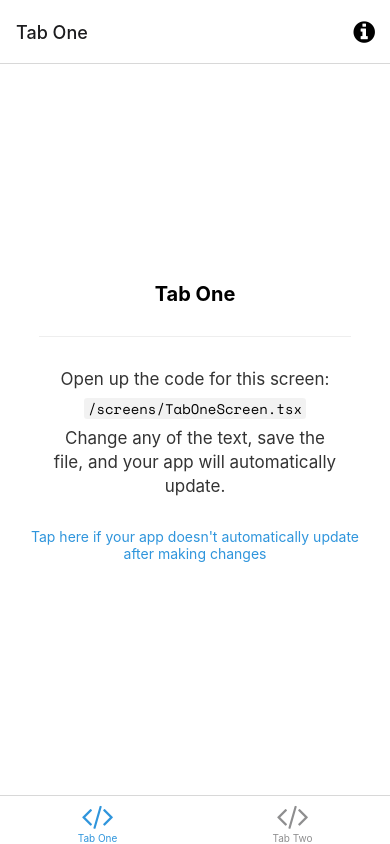
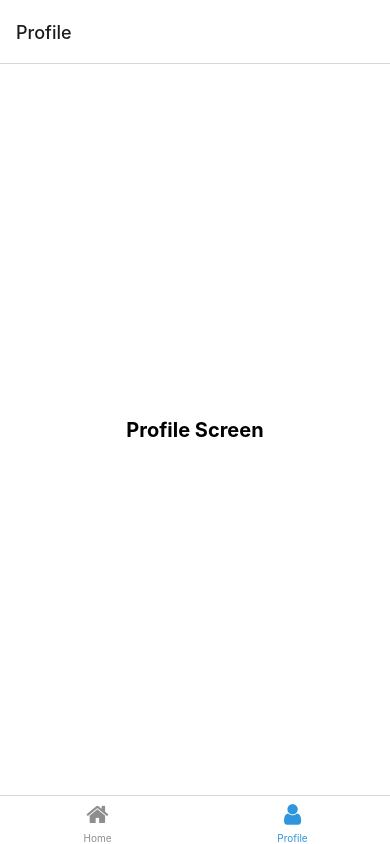
Before and after one commit to dwghdev/PinterestClone, a React Native app: screen /Profile in a window 390 px wide. Built offline with nearby package versions, Linux system fonts and the light colour scheme; what expo-linking would draw is missing.

Commit message:
Pin Component

```diff
--- /dev/null
+++ b/components/Pin.tsx
@@ -0,0 +1,59 @@
+import { View, Image, Text, StyleSheet, Pressable } from "react-native";
+import { AntDesign } from "@expo/vector-icons";
+import { useState, useEffect } from "react";
+
+const Pin = (props) => {
+  const { image, title } = props.pin;
+
+  const [ratio, setRatio] = useState(1);
+
+  const onLike = () => { };
+
+  useEffect(() => {
+    if (image) {
+      Image.getSize(image, (width, height) => setRatio(width / height));
+    }
+  }, [image]);
+
+  return (
+    <View style={styles.pin}>
+      <View>
+        <Image
+          source={{ uri: image }}
+          style={[styles.image, { aspectRatio: ratio }]}
+        />
+
+        <Pressable onPress={onLike} style={styles.heartBtn}>
+          <AntDesign name="hearto" size={16} color="black" />
+        </Pressable>
+      </View>
+
+      <Text style={styles.title}>{title}</Text>
+    </View>
+  );
+};
+
+const styles = StyleSheet.create({
+  pin: {
+    width: "100%",
+  },
+  title: {
+    margin: 10,
+    fontSize: 20,
+    fontWeight: "bold",
+  },
+  image: {
+    width: "100%",
+    borderRadius: 25,
+  },
+  heartBtn: {
+    right: 10,
+    bottom: 10,
+    padding: 5,
+    borderRadius: 50,
+    position: "absolute",
+    backgroundColor: "#D3CFD4",
+  },
+});
+
+export default Pin;
--- a/navigation/index.tsx
+++ b/navigation/index.tsx
@@ -1,38 +1,47 @@
-/**
- * If you are not familiar with React Navigation, refer to the "Fundamentals" guide:
- * https://reactnavigation.org/docs/getting-started
- *
- */
-import { FontAwesome } from '@expo/vector-icons';
-import { createBottomTabNavigator } from '@react-navigation/bottom-tabs';
-import { NavigationContainer, DefaultTheme, DarkTheme } from '@react-navigation/native';
-import { createNativeStackNavigator } from '@react-navigation/native-stack';
-import * as React from 'react';
-import { ColorSchemeName, Pressable } from 'react-native';
-
+import * as React from "react";
 import Colors from '../constants/Colors';
-import useColorScheme from '../hooks/useColorScheme';
+import HomeScreen from '../screens/HomeScreen';
 import ModalScreen from '../screens/ModalScreen';
+import ProfileScreen from '../screens/ProfileScreen';
 import NotFoundScreen from '../screens/NotFoundScreen';
-import TabOneScreen from '../screens/TabOneScreen';
-import TabTwoScreen from '../screens/TabTwoScreen';
-import { RootStackParamList, RootTabParamList, RootTabScreenProps } from '../types';
 import LinkingConfiguration from './LinkingConfiguration';
 
-export default function Navigation({ colorScheme }: { colorScheme: ColorSchemeName }) {
+import {
+  RootTabParamList,
+  RootStackParamList,
+  RootTabScreenProps,
+} from '../types';
+import {
+  Pressable,
+  ColorSchemeName,
+} from 'react-native';
+import {
+  DarkTheme,
+  DefaultTheme,
+  NavigationContainer,
+} from '@react-navigation/native';
+import { FontAwesome } from '@expo/vector-icons';
+
+import {
+  createBottomTabNavigator
+} from '@react-navigation/bottom-tabs';
+import {
+  createNativeStackNavigator
+} from '@react-navigation/native-stack';
+
+
+import useColorScheme from '../hooks/useColorScheme';
+
+function Navigation({ colorScheme }: { colorScheme: ColorSchemeName }) {
   return (
     <NavigationContainer
       linking={LinkingConfiguration}
-      theme={colorScheme === 'dark' ? DarkTheme : DefaultTheme}>
+      theme={colorScheme === "dark" ? DarkTheme : DefaultTheme}>
       <RootNavigator />
     </NavigationContainer>
   );
 }
 
-/**
- * A root stack navigator is often used for displaying modals on top of all other content.
- * https://reactnavigation.org/docs/modal
- */
 const Stack = createNativeStackNavigator<RootStackParamList>();
 
 function RootNavigator() {
@@ -58,50 +67,28 @@ function BottomTabNavigator() {
 
   return (
     <BottomTab.Navigator
-      initialRouteName="TabOne"
+      initialRouteName="Home"
       screenOptions={{
         tabBarActiveTintColor: Colors[colorScheme].tint,
       }}>
       <BottomTab.Screen
-        name="TabOne"
-        component={TabOneScreen}
-        options={({ navigation }: RootTabScreenProps<'TabOne'>) => ({
-          title: 'Tab One',
-          tabBarIcon: ({ color }) => <TabBarIcon name="code" color={color} />,
-          headerRight: () => (
-            <Pressable
-              onPress={() => navigation.navigate('Modal')}
-              style={({ pressed }) => ({
-                opacity: pressed ? 0.5 : 1,
-              })}>
-              <FontAwesome
-                name="info-circle"
-                size={25}
-                color={Colors[colorScheme].text}
-                style={{ marginRight: 15 }}
-              />
-            </Pressable>
-          ),
+        name="Home"
+        component={HomeScreen}
+        options={({ navigation }: RootTabScreenProps<"Home">) => ({
+          title: "Home",
+          tabBarIcon: ({ color }) => <FontAwesome size={24} name="home" color={color} />,
         })}
       />
       <BottomTab.Screen
-        name="TabTwo"
-        component={TabTwoScreen}
+        name="Profile"
+        component={ProfileScreen}
         options={{
-          title: 'Tab Two',
-          tabBarIcon: ({ color }) => <TabBarIcon name="code" color={color} />,
+          title: "Profile",
+          tabBarIcon: ({ color }) => <FontAwesome size={24} name="user" color={color} />,
         }}
       />
     </BottomTab.Navigator>
   );
 }
 
-/**
- * You can explore the built-in icon families and icons on the web at https://icons.expo.fyi/
- */
-function TabBarIcon(props: {
-  name: React.ComponentProps<typeof FontAwesome>['name'];
-  color: string;
-}) {
-  return <FontAwesome size={30} style={{ marginBottom: -3 }} {...props} />;
-}
+export default Navigation;
--- /dev/null
+++ b/screens/HomeScreen.tsx
@@ -0,0 +1,38 @@
+import { StyleSheet, Image, ScrollView } from "react-native";
+
+import { View } from "../components/Themed";
+import { RootTabScreenProps } from "../types";
+import Pin from "../components/Pin";
+
+function HomeScreen({ navigation }: RootTabScreenProps<"Home">) {
+
+  return (
+    <ScrollView>
+      <View style={styles.container}>
+        <Pin
+          pin={{
+            title: "Title",
+            image: "https://notjustdev-dummy.s3.us-east-2.amazonaws.com/pinterest/3.jpeg",
+          }}
+        />
+        <Pin
+          pin={{
+            title: "Title",
+            image: "https://notjustdev-dummy.s3.us-east-2.amazonaws.com/pinterest/2.jpeg",
+          }}
+        />
+      </View>
+    </ScrollView>
+  );
+}
+
+const styles = StyleSheet.create({
+  container: {
+    flex: 1,
+    padding: 10,
+    alignItems: "center",
+    justifyContent: "center",
+  },
+});
+
+export default HomeScreen;
--- /dev/null
+++ b/screens/ProfileScreen.tsx
@@ -0,0 +1,31 @@
+import EditScreenInfo from "../components/EditScreenInfo";
+import { Text, View } from "../components/Themed";
+import { StyleSheet } from "react-native";
+
+function ProfileScreen() {
+
+  return (
+    <View style={styles.container}>
+      <Text style={styles.title}>Profile Screen</Text>
+    </View>
+  );
+}
+
+const styles = StyleSheet.create({
+  container: {
+    flex: 1,
+    alignItems: "center",
+    justifyContent: "center",
+  },
+  title: {
+    fontSize: 20,
+    fontWeight: "bold",
+  },
+  separator: {
+    marginVertical: 30,
+    height: 1,
+    width: "80%",
+  },
+});
+
+export default ProfileScreen;
--- a/screens/TabOneScreen.tsx
+++ /dev/null
@@ -1,32 +0,0 @@
-import { StyleSheet } from 'react-native';
-
-import EditScreenInfo from '../components/EditScreenInfo';
-import { Text, View } from '../components/Themed';
-import { RootTabScreenProps } from '../types';
-
-export default function TabOneScreen({ navigation }: RootTabScreenProps<'TabOne'>) {
-  return (
-    <View style={styles.container}>
-      <Text style={styles.title}>Tab One</Text>
-      <View style={styles.separator} lightColor="#eee" darkColor="rgba(255,255,255,0.1)" />
-      <EditScreenInfo path="/screens/TabOneScreen.tsx" />
-    </View>
-  );
-}
-
-const styles = StyleSheet.create({
-  container: {
-    flex: 1,
-    alignItems: 'center',
-    justifyContent: 'center',
-  },
-  title: {
-    fontSize: 20,
-    fontWeight: 'bold',
-  },
-  separator: {
-    marginVertical: 30,
-    height: 1,
-    width: '80%',
-  },
-});
--- a/screens/TabTwoScreen.tsx
+++ /dev/null
@@ -1,31 +0,0 @@
-import { StyleSheet } from 'react-native';
-
-import EditScreenInfo from '../components/EditScreenInfo';
-import { Text, View } from '../components/Themed';
-
-export default function TabTwoScreen() {
-  return (
-    <View style={styles.container}>
-      <Text style={styles.title}>Tab Two</Text>
-      <View style={styles.separator} lightColor="#eee" darkColor="rgba(255,255,255,0.1)" />
-      <EditScreenInfo path="/screens/TabTwoScreen.tsx" />
-    </View>
-  );
-}
-
-const styles = StyleSheet.create({
-  container: {
-    flex: 1,
-    alignItems: 'center',
-    justifyContent: 'center',
-  },
-  title: {
-    fontSize: 20,
-    fontWeight: 'bold',
-  },
-  separator: {
-    marginVertical: 30,
-    height: 1,
-    width: '80%',
-  },
-});
```
Also changed, not shown: assets/data/pins.ts (added, +64 -0 lines).
